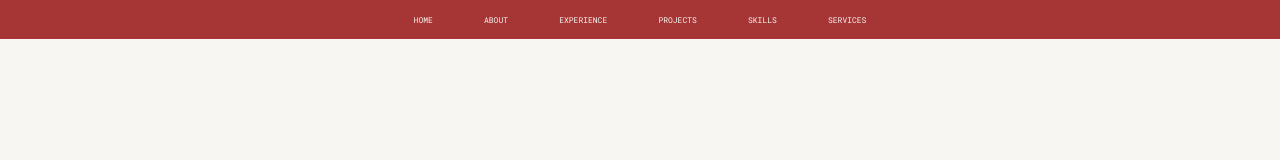
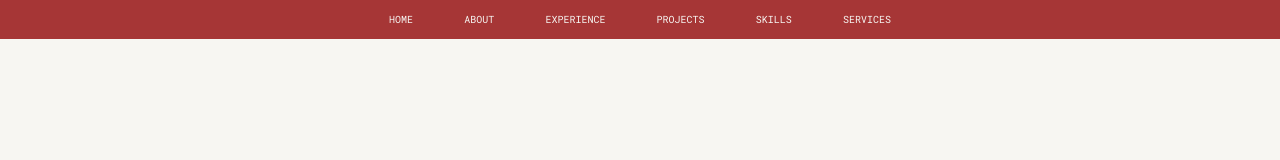
Before and after one commit to charlesarcher72/developer-portfolio, a React (Create React App) app: page / in a window 1280 px wide. Shown: the top 160 px of the page. Built offline with nearby package versions, Linux system fonts and the light colour scheme; the HTML template or start-up script is replaced by a standard one.

Commit message:
Update Nav.scss

```diff
--- a/src/scss/Nav.scss
+++ b/src/scss/Nav.scss
@@ -8,7 +8,7 @@ nav {
 }
 
 nav span {
-	  font-size: 200%;
+	  font-size: 2rem;
 	  border-bottom: 1px solid transparent;
 	  transition: border-bottom 0.2s ease;
 	  transition-delay: 0.25s;
@@ -26,12 +26,12 @@ nav span.activeClass {
 
 @media only screen and (max-width: 575px) {
 	  nav span {
-		    font-size: 0.8rem;
+		    font-size: 1rem;
     }
 }
 
 @media only screen and (max-height: 800px) {
   nav span {
-		  font-size: 0.8rem;
+		  font-size: 1rem;
 	  }
 }
```
